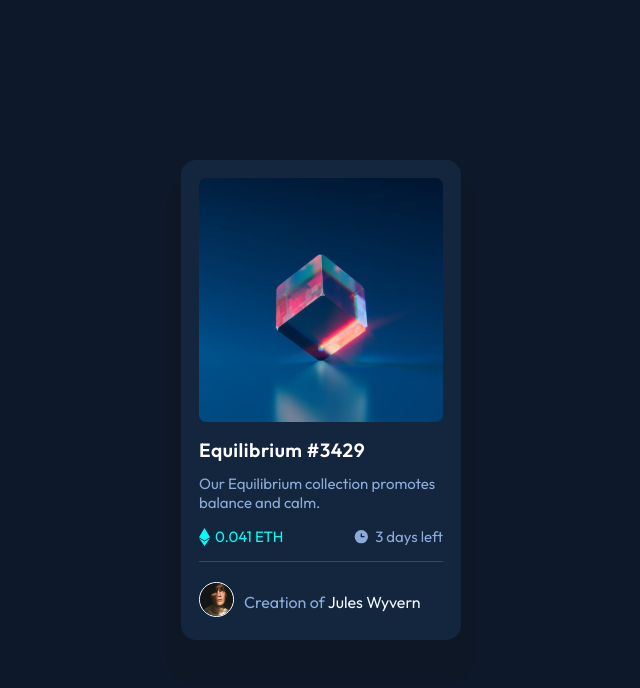
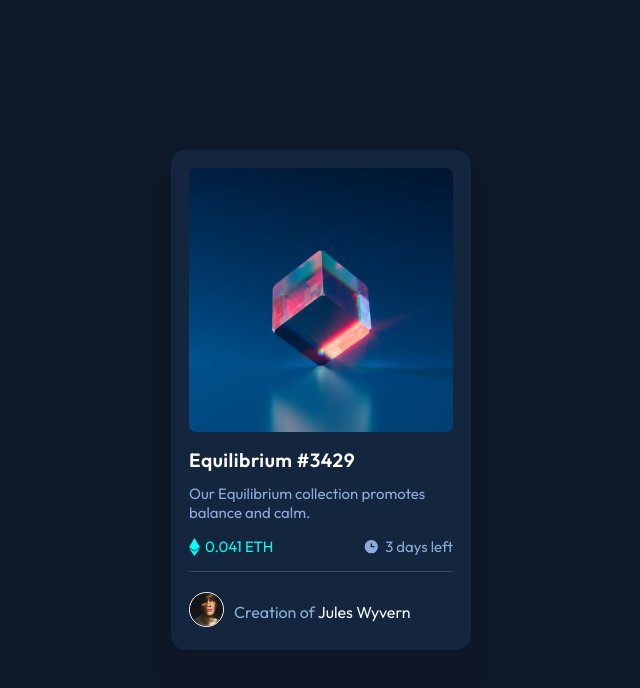
Before and after one commit to Ujjwalkumar579/Ethereum-price-card, a plain HTML site: page index.html in a window 1280 px wide. Shown: the whole page, without its empty margins (319-959 px from the left). Drawn offline with Linux system fonts and the light colour scheme.

Commit message:
Update styles.css
css change width

```diff
--- a/styles.css
+++ b/styles.css
@@ -29,8 +29,8 @@ body
 
 .container
 {
-    width: 280px;
-    height: 480px;
+    width: 300px;
+    height: 500px;
     background: hsl(214deg 50% 16%);
     border-radius: 15px;
     padding: 18px;
```
